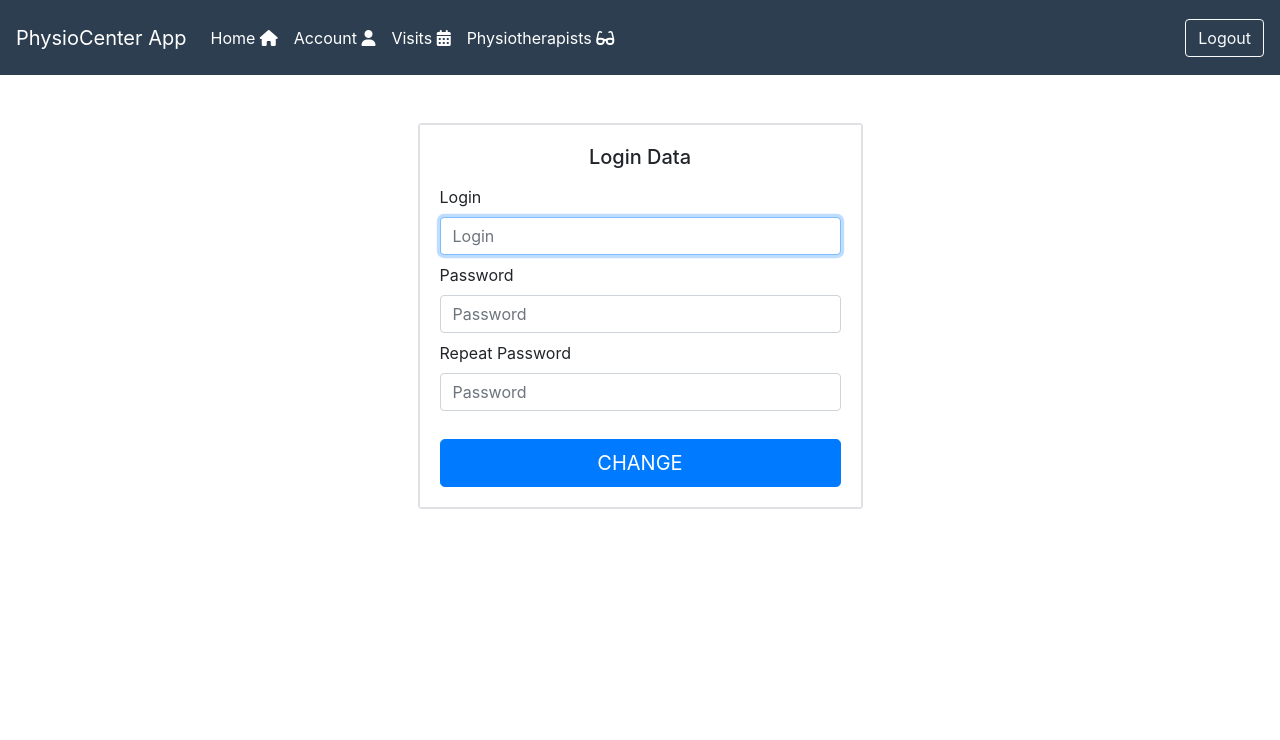
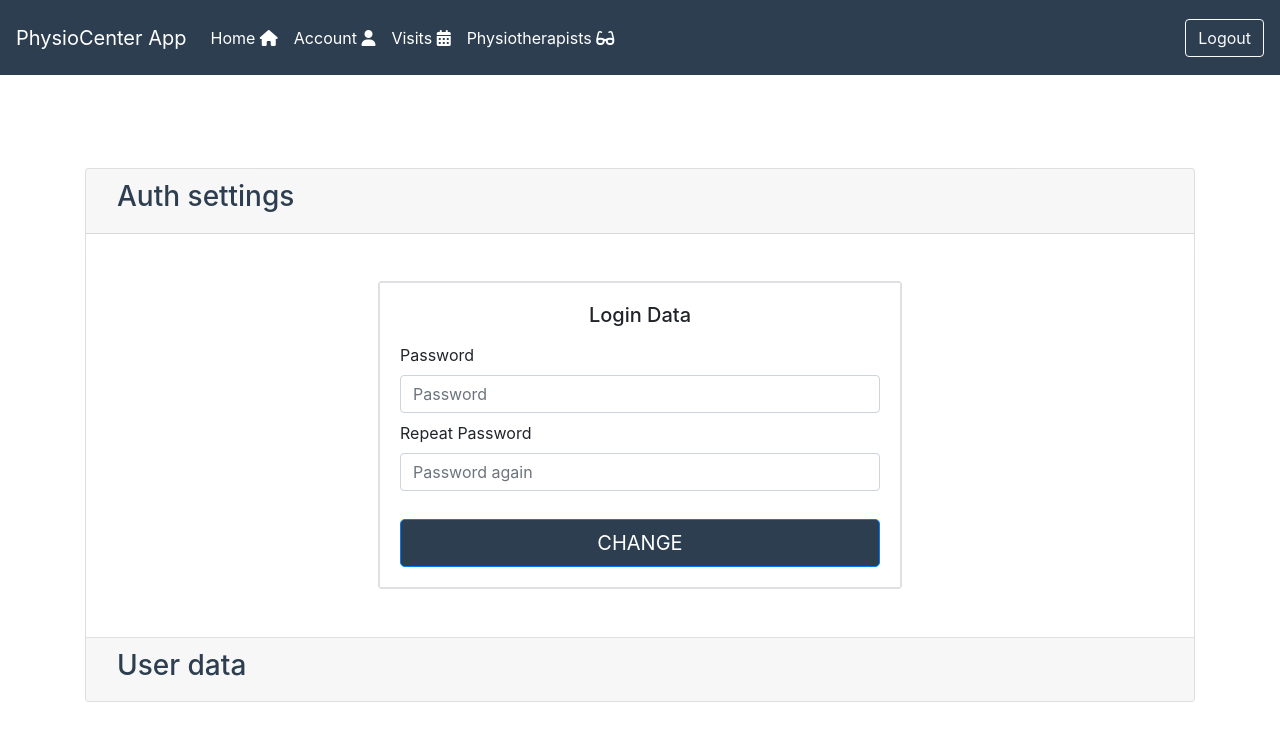
Before and after one commit to Adsel/PhysioCenter, an Angular app: page /patient/settings in a window 1280 px wide. Shown: the top 740 px of the page. Built offline with nearby package versions, Linux system fonts and the light colour scheme.

Commit message:
feat: UI user data management

```diff
--- a/src/app/patient-side/patient-panel/patient-panel-user/patient-panel-user.component.html
+++ b/src/app/patient-side/patient-panel/patient-panel-user/patient-panel-user.component.html
@@ -1,17 +1,23 @@
 <app-patient-panel-navbar></app-patient-panel-navbar>
+<div class="container">
+  <div class="row d-flex align-items-center">
+    <div class="accordion col-md-12" id="accordionWrapper">
+      <div class="card">
+        <div class="card-header" id="headingOne">
+          <h2 class="mb-0">
+            <button class="btn btn-link" type="button" data-toggle="collapse" data-target="#collapseOne"
+                    aria-expanded="true" aria-controls="collapseOne" (click)="show('firstSection')">
+              <h3>Auth settings</h3>
+            </button>
+          </h2>
+        </div>
 
-<div class="container">
-  <div class="row">
-    <div class="col-sm-9 col-md-7 col-lg-5 mx-auto">
+        <div id="collapseOne" class="collapse" [ngClass]="{show: showing === 'firstSection'}" aria-labelledby="headingOne" data-parent="#accordionExample">
+          <div class="col-md-6 align-self-center mx-auto">
             <div class="card card-signin my-5">
               <div class="card-body border">
                 <h5 class="card-title text-center">Login Data</h5>
                 <form class="form-signin">
-            <div class="form-label-group py-1">
-              <label for="inputLogin">Login</label>
-              <input type="text" id="inputLogin" class="form-control" name="loginInput" [(ngModel)]="loginInput" placeholder="Login" required autofocus>
-            </div>
-
                   <div class="form-label-group py-1">
                     <label for="inputPassword">Password</label>
                     <input type="password" id="inputPassword" class="form-control" name="passwordInput" [(ngModel)]="passwordInput" placeholder="Password" required>
@@ -19,7 +25,7 @@
 
                   <div class="form-label-group py-1">
                     <label for="inputPassword">Repeat Password</label>
-              <input type="password" id="inputPasswordRepeat" class="form-control" name="passwordInputRe" [(ngModel)]="passwordInputRe" placeholder="Password" required>
+                    <input type="password" id="inputPasswordRepeat" class="form-control" name="passwordInputRe" [(ngModel)]="passwordInputRe" placeholder="Password again" required>
                   </div>
 
                   <button class="btn btn-lg btn-primary btn-block text-uppercase mt-4" (click)="changeLoginData($event)">Change</button>
@@ -29,3 +35,53 @@
           </div>
         </div>
       </div>
+      <div class="card">
+        <div class="card-header" id="headingTwo">
+          <h2 class="mb-0">
+            <button class="btn btn-link collapsed" type="button" data-toggle="collapse" data-target="#collapseTwo"
+                    aria-expanded="false" aria-controls="collapseTwo" (click)="show('secondSection')">
+              <h3>User data</h3>
+            </button>
+          </h2>
+        </div>
+        <div id="collapseTwo" class="collapse" [ngClass]="{show: showing === 'secondSection'}" aria-labelledby="headingTwo" data-parent="#accordionExample">
+          <div class="col-md-6 align-self-center mx-auto">
+            <div class="card card-signin my-5">
+              <div class="card-body border">
+                <h5 class="card-title text-center">Personal Data</h5>
+                <form class="form-signin">
+                  <div class="form-label-group py-1">
+                    <label for="inputLogin">Name</label>
+                    <input type="text" id="inputName" class="form-control" name="inputName" [(ngModel)]="inputName" placeholder="Name" required>
+                  </div>
+
+                  <div class="form-label-group py-1">
+                    <label for="inputPassword">Surname</label>
+                    <input type="text" id="inputSurname" class="form-control" name="inputSurname" [(ngModel)]="inputSurname" placeholder="Surname" required>
+                  </div>
+
+                  <div class="form-label-group py-1">
+                    <label for="inputEmail">Email</label>
+                    <input type="email" id="inputEmail" class="form-control" name="inputPhone" [(ngModel)]="inputEmail" placeholder="Email" required>
+                  </div>
+
+                  <div class="form-label-group py-1">
+                    <label for="inputPhone">Phone number</label>
+                    <input type="text" id="inputPhone" class="form-control" name="inputPhone" [(ngModel)]="inputPhone" placeholder="Phone number" required>
+                  </div>
+
+                  <div class="form-label-group py-1">
+                    <label for="inputPesel">Pesel number</label>
+                    <input type="text" id="inputPesel" class="form-control" name="inputPesel" [(ngModel)]="inputPesel" placeholder="Pesel number" required>
+                  </div>
+
+                  <button class="btn btn-lg btn-primary btn-block text-uppercase mt-4" (click)="updatePersonalData($event)">Update</button>
+                </form>
+              </div>
+            </div>
+          </div>
+        </div>
+      </div>
+    </div>
+  </div>
+</div>
--- a/src/app/patient-side/patient-panel/patient-panel-user/patient-panel-user.component.scss
+++ b/src/app/patient-side/patient-panel/patient-panel-user/patient-panel-user.component.scss
@@ -0,0 +1,36 @@
+$primary-color: #2c3e50;
+
+.container {
+  height: calc(100vh - 80px);
+
+  & > .row {
+    height: 100%;
+  }
+}
+
+.btn-primary {
+  background-color: $primary-color;
+
+  &:hover {
+    background-color: lighten($primary-color, 10%);
+  }
+}
+
+.card-header {
+  padding: 0;
+  margin: 0;
+}
+
+.btn-link {
+  color: $primary-color;
+  text-decoration: none;
+  font-weight: 300;
+  width: 100%;
+  text-align: left;
+  margin: 0;
+  padding: 10px 30px;
+
+  &:hover {
+    background-color: lighten($primary-color, 60%);
+  }
+}
--- a/src/app/patient-side/patient-panel/patient-panel-user/patient-panel-user.component.ts
+++ b/src/app/patient-side/patient-panel/patient-panel-user/patient-panel-user.component.ts
@@ -1,4 +1,4 @@
-import {Component, Input, OnInit} from '@angular/core';
+import {Component, Input, OnInit, ViewChild} from '@angular/core';
 
 @Component({
   selector: 'app-patient-panel-user',
@@ -6,17 +6,38 @@ import {Component, Input, OnInit} from '@angular/core';
   styleUrls: ['./patient-panel-user.component.scss']
 })
 export class PatientPanelUserComponent implements OnInit {
-  @Input() loginInput: string;
   @Input() passwordInput: string;
   @Input() passwordInputRe: string;
+  @Input() inputName: string;
+  @Input() inputSurname: string;
+  @Input() inputPhone: string;
+  @Input() inputEmail: string;
+  @Input() inputPesel: string;
+  showing: string;
 
   constructor() { }
 
   ngOnInit(): void {
+    this.showing = 'firstSection';
   }
 
   changeLoginData(event): void {
     event.preventDefault();
   }
 
+  updatePersonalData(event): void {
+    event.preventDefault();
+  }
+
+  show(which): void {
+    console.log('WHI', which, this.showing);
+    if (which === this.showing) {
+      this.showing = '';
+    } else if (which === 'firstSection') {
+      this.showing = 'firstSection';
+    } else if (which === 'secondSection') {
+      this.showing = 'secondSection';
+    }
+  }
+
 }
```
Also changed, not shown: src/app/core/model.ts (+9 -0 lines). Lines whose indentation alone changed are shown as unchanged.
